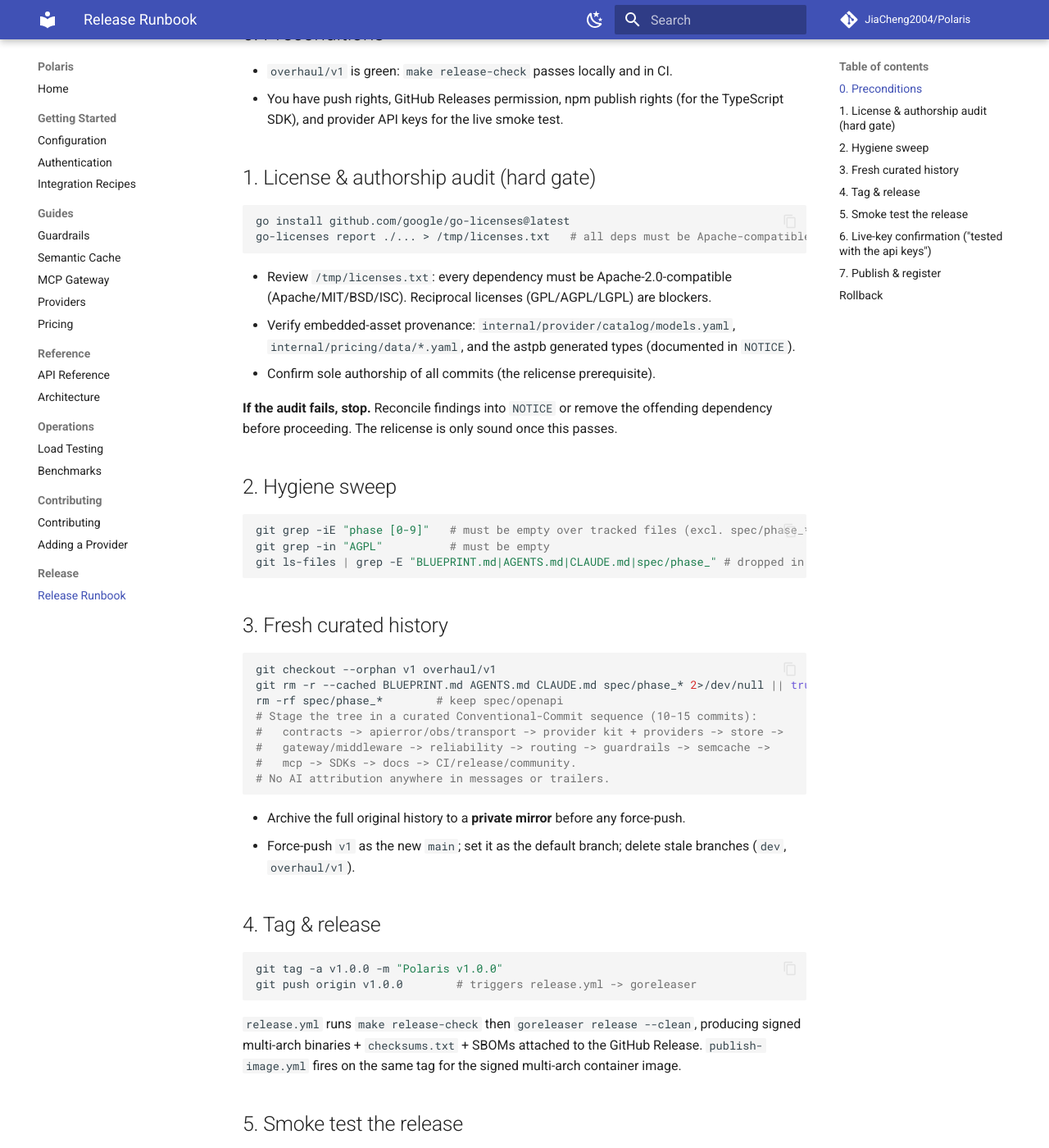
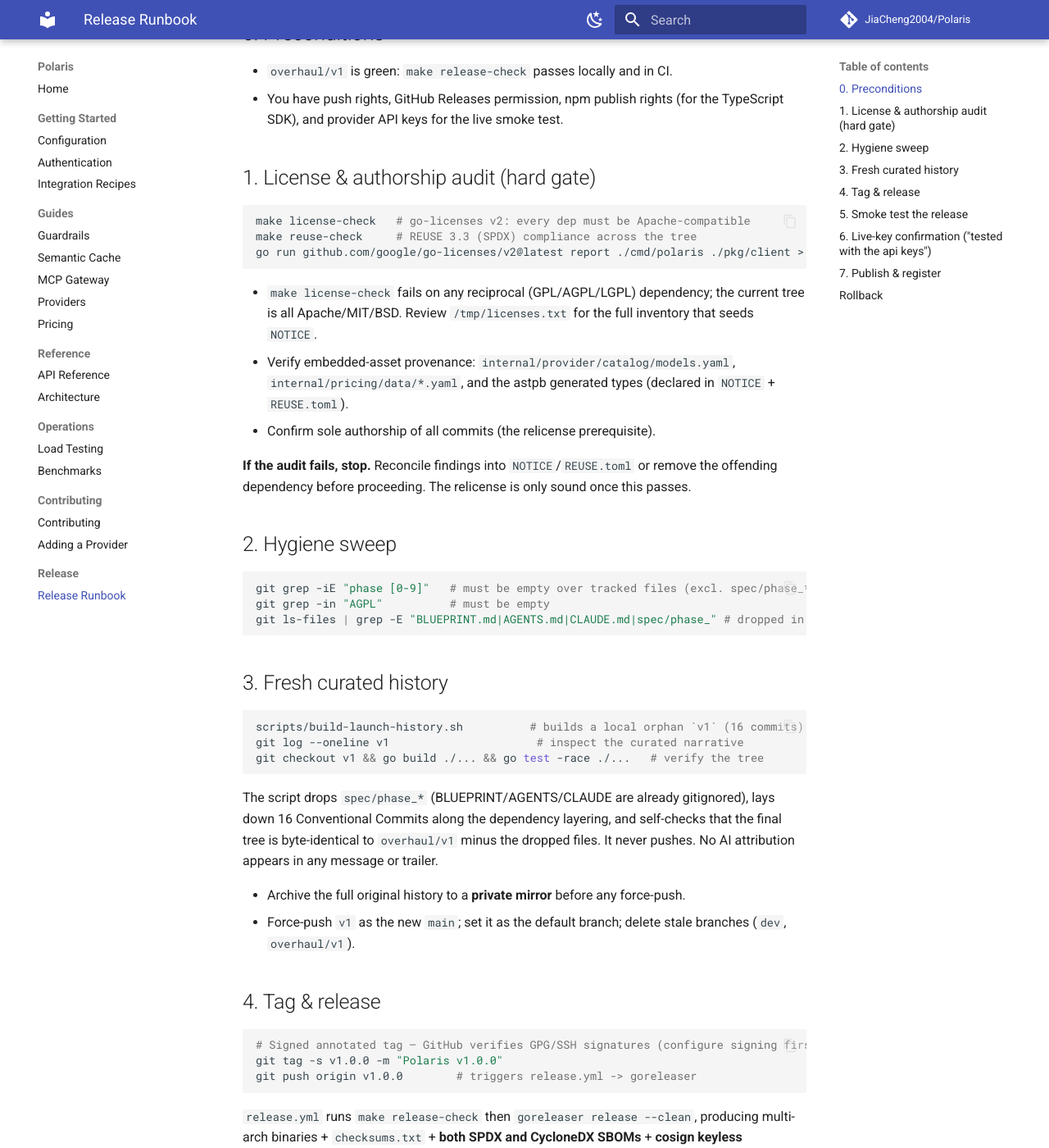
Before and after one commit to JiaCheng2004/Polaris, an MkDocs documentation site: the page built from docs/RELEASE_RUNBOOK.md, in a window 1280 px wide and 1400 px high, scrolled down 299 px. Shown: the whole window at 82% size. Built offline with MkDocs 1.6.1 and Material for MkDocs 9.7.7, drawn with Linux system fonts in a browser that asks for light colours; comment, search, counter and statistics services are not loaded; some of the changed text lies outside the part shown.

Commit message:
build(release): launch-history script + frontier release runbook
Add scripts/build-launch-history.sh: builds a local orphan v1 branch with 16
Conventional Commits along the dependency layering, dropping spec/phase_* (the
gitignored BLUEPRINT/AGENTS/CLAUDE never enter the tree). It self-checks path
coverage (every tracked file lands in exactly one commit) and integrity (the
final tree is byte-identical to overhaul/v1 minus the dropped files), and never
pushes/tags — fully reversible.

Update docs/RELEASE_RUNBOOK.md to the frontier launch sequence: make
license-check + reuse-check gate, the history script, GPG/SSH-signed tags,
dual SPDX+CycloneDX SBOMs + cosign + SLSA attestation on release, mike docs
deploy, and npm OIDC Trusted Publishing.

````diff
--- a/docs/RELEASE_RUNBOOK.md
+++ b/docs/RELEASE_RUNBOOK.md
@@ -15,20 +15,22 @@
 ## 1. License & authorship audit (hard gate)
 
 ```bash
-go install github.com/google/go-licenses@latest
-go-licenses report ./... > /tmp/licenses.txt   # all deps must be Apache-compatible
+make license-check   # go-licenses v2: every dep must be Apache-compatible
+make reuse-check     # REUSE 3.3 (SPDX) compliance across the tree
+go run github.com/google/go-licenses/v2@latest report ./cmd/polaris ./pkg/client > /tmp/licenses.txt
 ```
 
-- Review `/tmp/licenses.txt`: every dependency must be Apache-2.0-compatible
-  (Apache/MIT/BSD/ISC). Reciprocal licenses (GPL/AGPL/LGPL) are blockers.
+- `make license-check` fails on any reciprocal (GPL/AGPL/LGPL) dependency; the
+  current tree is all Apache/MIT/BSD. Review `/tmp/licenses.txt` for the full
+  inventory that seeds `NOTICE`.
 - Verify embedded-asset provenance: `internal/provider/catalog/models.yaml`,
-  `internal/pricing/data/*.yaml`, and the astpb generated types (documented in
-  `NOTICE`).
+  `internal/pricing/data/*.yaml`, and the astpb generated types (declared in
+  `NOTICE` + `REUSE.toml`).
 - Confirm sole authorship of all commits (the relicense prerequisite).
 
-**If the audit fails, stop.** Reconcile findings into `NOTICE` or remove the
-offending dependency before proceeding. The relicense is only sound once this
-passes.
+**If the audit fails, stop.** Reconcile findings into `NOTICE`/`REUSE.toml` or
+remove the offending dependency before proceeding. The relicense is only sound
+once this passes.
 
 ## 2. Hygiene sweep
 
@@ -41,15 +43,15 @@
 ## 3. Fresh curated history
 
 ```bash
-git checkout --orphan v1 overhaul/v1
-git rm -r --cached BLUEPRINT.md AGENTS.md CLAUDE.md spec/phase_* 2>/dev/null || true
-rm -rf spec/phase_*        # keep spec/openapi
-# Stage the tree in a curated Conventional-Commit sequence (10-15 commits):
-#   contracts -> apierror/obs/transport -> provider kit + providers -> store ->
-#   gateway/middleware -> reliability -> routing -> guardrails -> semcache ->
-#   mcp -> SDKs -> docs -> CI/release/community.
-# No AI attribution anywhere in messages or trailers.
+scripts/build-launch-history.sh          # builds a local orphan `v1` (16 commits)
+git log --oneline v1                      # inspect the curated narrative
+git checkout v1 && go build ./... && go test -race ./...   # verify the tree
 ```
+
+The script drops `spec/phase_*` (BLUEPRINT/AGENTS/CLAUDE are already gitignored),
+lays down 16 Conventional Commits along the dependency layering, and self-checks
+that the final tree is byte-identical to `overhaul/v1` minus the dropped files.
+It never pushes. No AI attribution appears in any message or trailer.
 
 - Archive the full original history to a **private mirror** before any force-push.
 - Force-push `v1` as the new `main`; set it as the default branch; delete stale
@@ -58,14 +60,17 @@
 ## 4. Tag & release
 
 ```bash
-git tag -a v1.0.0 -m "Polaris v1.0.0"
+# Signed annotated tag — GitHub verifies GPG/SSH signatures (configure signing first).
+git tag -s v1.0.0 -m "Polaris v1.0.0"
 git push origin v1.0.0        # triggers release.yml -> goreleaser
 ```
 
 `release.yml` runs `make release-check` then `goreleaser release --clean`,
-producing signed multi-arch binaries + `checksums.txt` + SBOMs attached to the
-GitHub Release. `publish-image.yml` fires on the same tag for the signed
-multi-arch container image.
+producing multi-arch binaries + `checksums.txt` + **both SPDX and CycloneDX
+SBOMs** + **cosign keyless signatures**, and then attaches a **SLSA build
+provenance attestation** (`actions/attest-build-provenance`) — all attached to
+the GitHub Release. `publish-image.yml` fires on the same tag for the signed,
+attested multi-arch container image.
 
 ## 5. Smoke test the release
 
@@ -84,9 +89,14 @@
 
 ## 7. Publish & register
 
-- npm: `cd sdk/typescript && npm publish` (once the TS SDK ships).
+- Docs: `mike deploy --push --update-aliases 1.0 latest` publishes the versioned
+  MkDocs site to GitHub Pages.
+- npm (TS SDK): publish via **npm OIDC Trusted Publishing** from CI (npm CLI
+  ≥ 11.5.1) — configure the trusted publisher once; provenance is then generated
+  automatically (no `--provenance` flag, no long-lived npm token).
 - pkg.go.dev auto-indexes `github.com/JiaCheng2004/Polaris/pkg/client` on tag.
-- Apply for the OpenSSF Best Practices badge; the Scorecard workflow runs weekly.
+- Apply for the OpenSSF Best Practices badge at bestpractices.dev; the Scorecard
+  workflow already publishes results weekly.
 - Submit to relevant awesome-lists.
 
 ## Rollback
````
Also changed, not shown: 1 other file.
